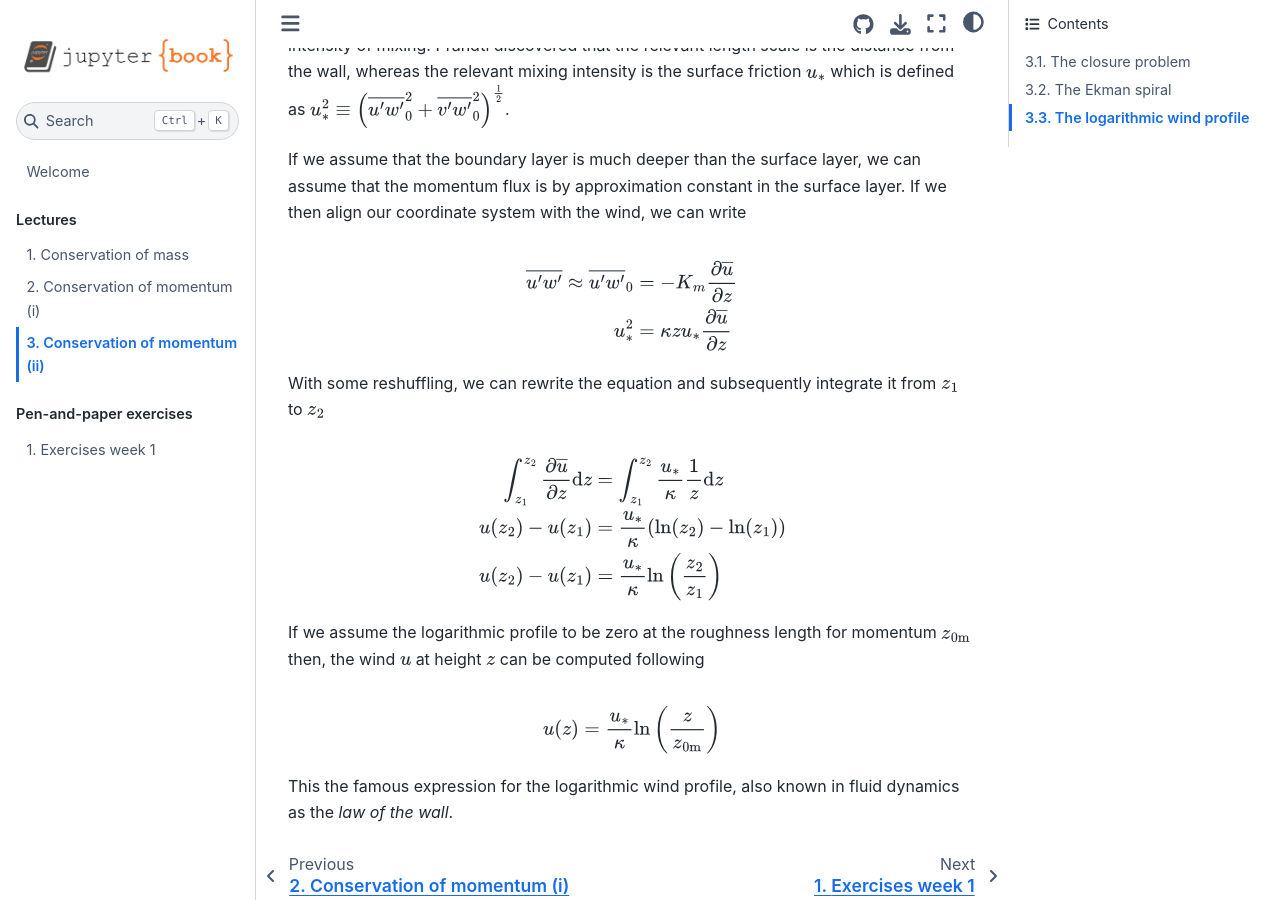
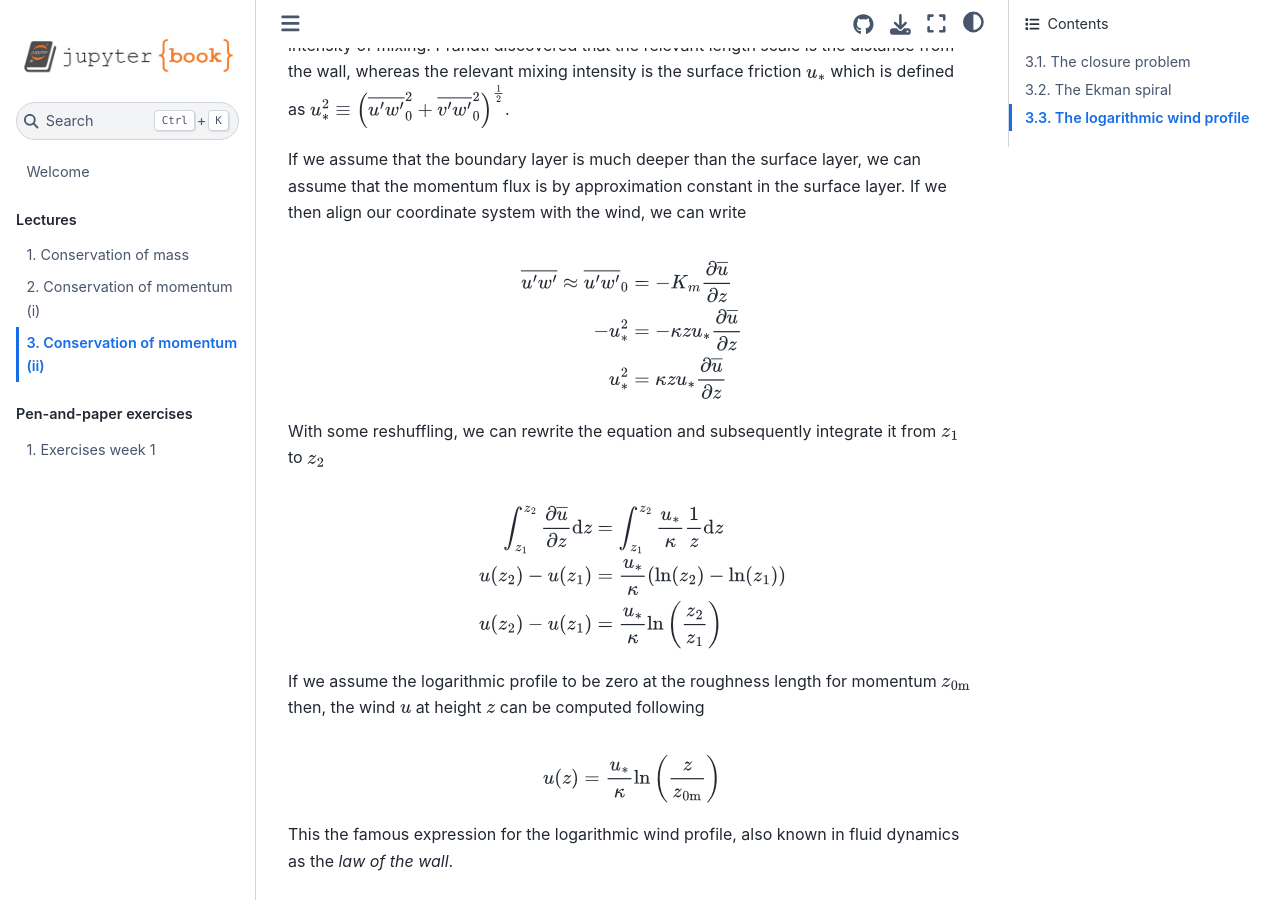
Before and after one commit to boundary-layer-meteo/boundary-layer-meteo.github.io, a Jupyter Book: the page built from lectures/3_momentum_ii.md, in a window 1280 px wide and 900 px high, scrolled down 1642 px. Built offline with Jupyter Book 1.0.4 settings and Sphinx 7.4.7 and the Sphinx Book theme 1.1.4, drawn with Linux system fonts in a browser that asks for light colours.

Commit message:
More fixes of errors.

```diff
--- a/lectures/3_momentum_ii.md
+++ b/lectures/3_momentum_ii.md
@@ -74,7 +74,8 @@ If we assume that the boundary layer is much deeper than the surface layer, we c
 
 $$
 \uwflux \approx \uwflux_0 &= - K_m \pd{\ubar}{z} \\
-                u_*^2     &= \kappa z u_* \pd{\ubar}{z}
+                  - u_*^2 &= - \kappa z u_* \pd{\ubar}{z} \\
+                    u_*^2 &= \kappa z u_* \pd{\ubar}{z}
 $$
 
 With some reshuffling, we can rewrite the equation and subsequently integrate it from $z_1$ to $z_2$
```
Also changed, not shown: lectures/2_momentum_i.md (+4 -4 lines).
